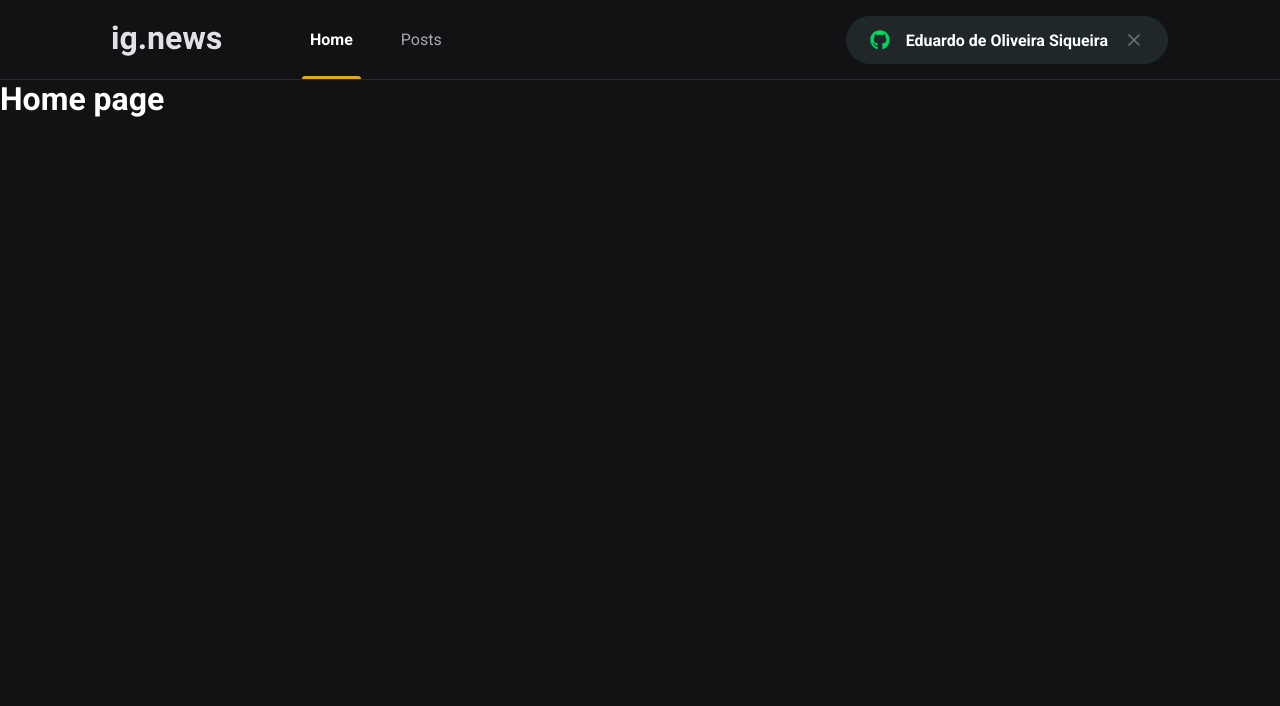
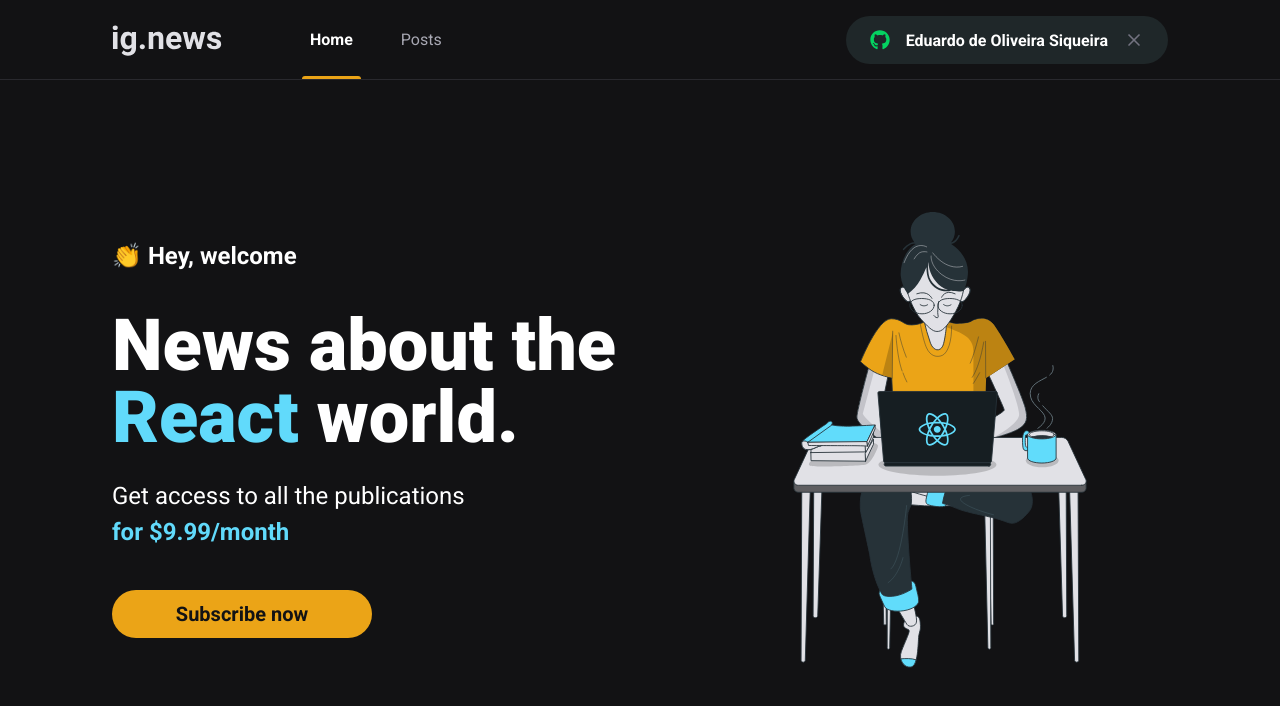
Before and after one commit to esiqueiradev/news-nextjs, a Next.js app: page / in a window 1280 px wide. Shown: the top 706 px of the page. Built offline with nearby package versions, Linux system fonts and the light colour scheme.

Commit message:
Add subscribe button

```diff
--- /dev/null
+++ b/src/components/SubscribeButton/index.tsx
@@ -0,0 +1,14 @@
+import React from 'react'
+
+import styles from './styles.module.scss'
+
+export function SubscribeButton() {
+  return (
+    <button
+      type="button"
+      className={styles.subscribeButton}
+    >
+      Subscribe now
+    </button>
+  )
+}
--- /dev/null
+++ b/src/components/SubscribeButton/styles.module.scss
@@ -0,0 +1,23 @@
+.subscribeButton {
+  width: 260px;
+  height: 3rem;
+
+  border: 0;
+  border-radius: 2rem;
+  background: var(--yellow-500);
+
+  color: var(--gray-900);
+
+  font-size: 1.25rem;
+  font-weight: bold;
+
+  display: flex;
+  align-items: center;
+  justify-content: center;
+
+  transition: filter 0.2s;
+
+  &:hover {
+    filter: brightness(0.8);
+  }
+}
--- /dev/null
+++ b/src/pages/home.module.scss
@@ -0,0 +1,45 @@
+.contentContainer {
+  max-width: 1120px;
+  margin: 0 auto;
+  padding: 0 2rem;
+  height: calc(100vh - 5rem);
+
+  display: flex;
+  align-items: center;
+  justify-content: space-between;
+}
+
+.hero {
+  max-width: 600px;
+
+  > span {
+    font-size: 1.5rem;
+    font-weight: bold;
+  }
+
+  h1 {
+    font-size: 4.5rem;
+    line-height: 4.5rem;
+    font-weight: 900;
+    margin-top: 2.5rem;
+
+    span {
+      color: var(--cyan-500);
+    }
+  }
+
+  p {
+    font-size: 1.5rem;
+    line-height: 2.25rem;
+    margin-top: 1.5rem;
+
+    span {
+      color: var(--cyan-500);
+      font-weight: bold;
+    }
+  }
+
+  button {
+    margin-top: 2.5rem;
+  }
+}
--- a/src/pages/index.tsx
+++ b/src/pages/index.tsx
@@ -1,12 +1,34 @@
 import Head from 'next/head'
+import Image from 'next/image'
+import { SubscribeButton } from '../components/SubscribeButton'
+
+import styles from './home.module.scss'
 
 export default function Home() {
   return (
     <>
       <Head>
-        <title>Início | ig.news</title>
+        <title>Home | ig.news</title>
       </Head>
-      <h1>Home page</h1>
+      <main className={styles.contentContainer}>
+        <section className={styles.hero}>
+          <span>👏 Hey, welcome</span>
+          <h1>
+            News about the <span>React</span> world.
+          </h1>
+          <p>
+            Get access to all the publications <br />
+            <span>for $9.99/month</span>
+          </p>
+          <SubscribeButton />
+        </section>
+        <Image
+          src="/images/avatar.svg"
+          alt="Girl coding"
+          height="640w"
+          width="640w"
+        />
+      </main>
     </>
   )
 }
```
